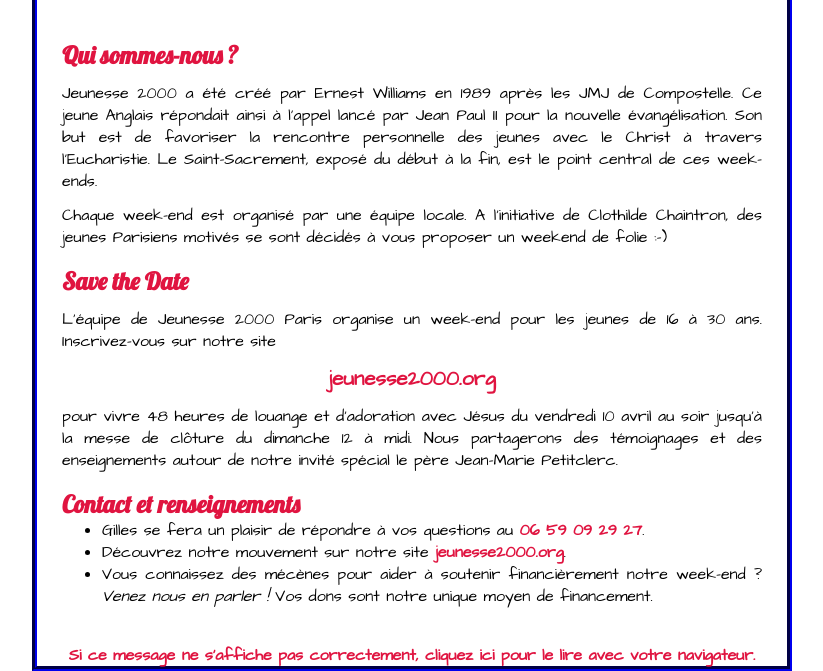
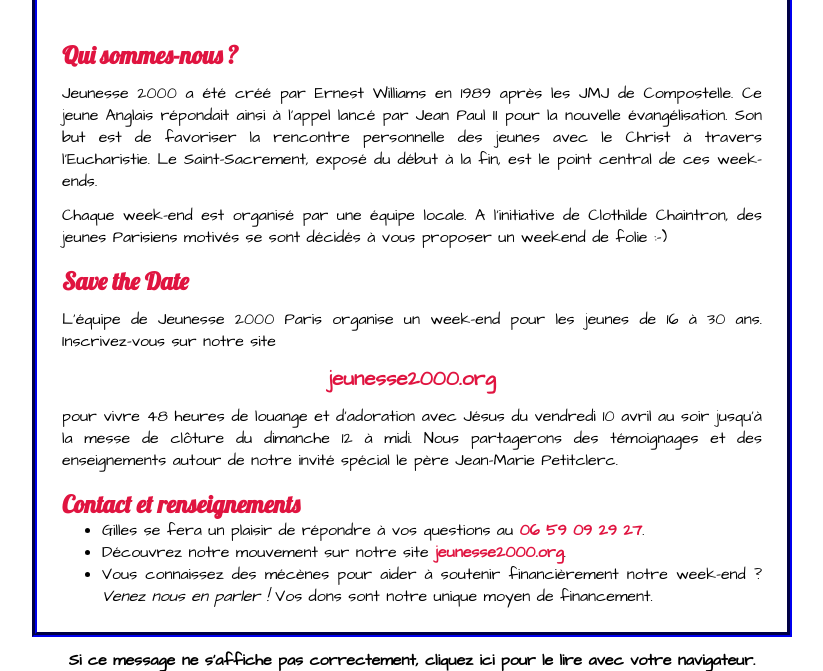
Before and after one commit to jeunesse2000paris2015/weekendjeunesse2000paris, a plain HTML site: page index.html in a window 1280 px wide. Shown: the part 663-1334 px from the top of the page, without its empty margins (228-1051 px from the left). Drawn offline with Linux system fonts and the light colour scheme.

Commit message:
Update index.html

```diff
--- a/index.html
+++ b/index.html
@@ -64,6 +64,7 @@ p {
 }
 #fallback {
 	text-align:center;
+	color:black;
 }
 </style>
 </head>
@@ -88,8 +89,8 @@ p {
 			<li>Vous connaissez des mécènes pour aider à soutenir financièrement notre week-end ? <i>Venez nous en parler !</i> Vos dons sont notre unique moyen de financement.</li>
 		</ul>
 		</div>
-		<p id="fallback"><a href="http://jeunesse2000paris2015.github.io/weekendjeunesse2000paris/" >Si ce message ne s'affiche pas correctement, cliquez ici pour le lire avec votre navigateur.</a></p>
 	</div>
+	<p id="fallback"><a href="http://jeunesse2000paris2015.github.io/weekendjeunesse2000paris/" id="fallback">Si ce message ne s'affiche pas correctement, cliquez ici pour le lire avec votre navigateur.</a></p>
 </article>
 </body>
 </html>
```
